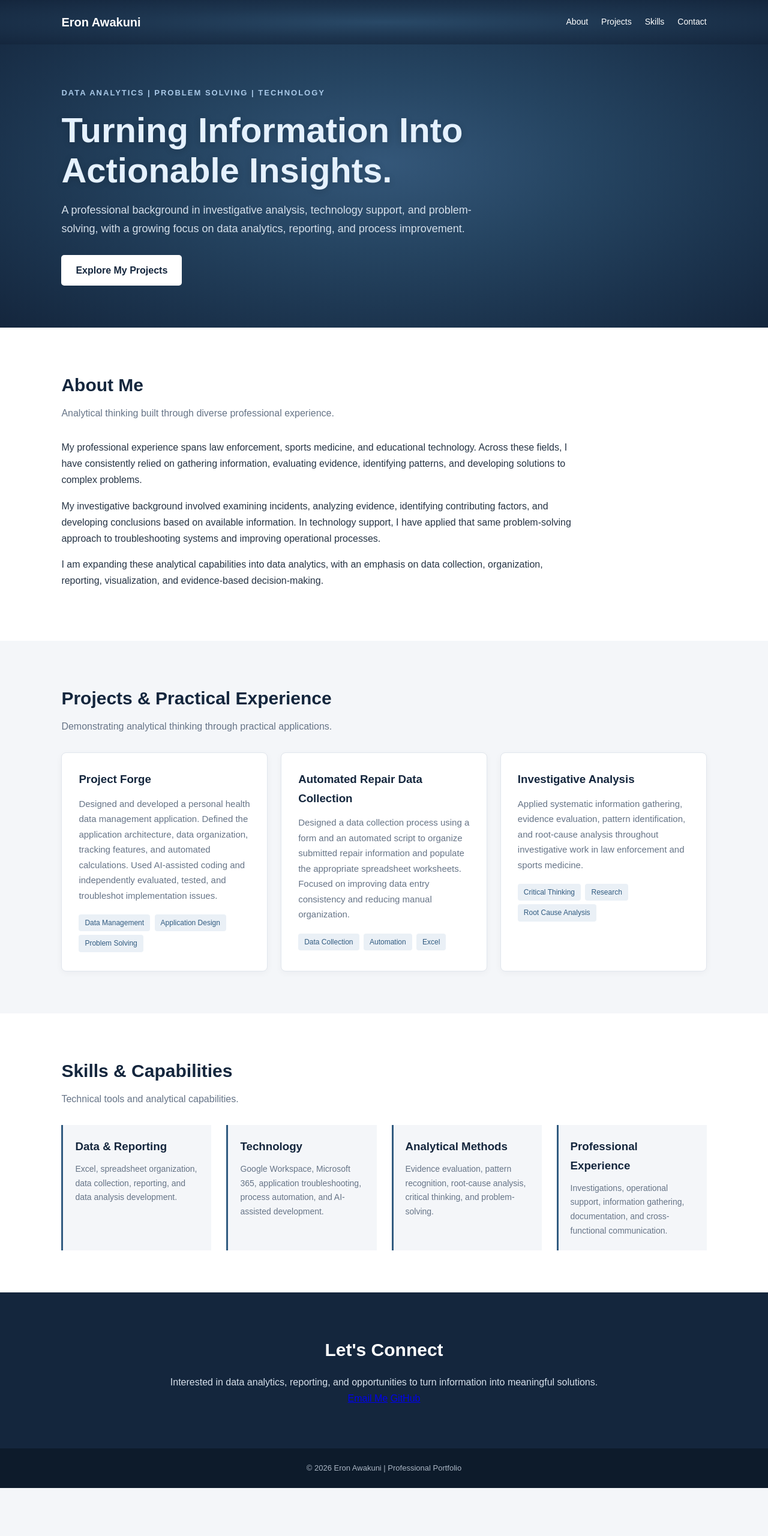
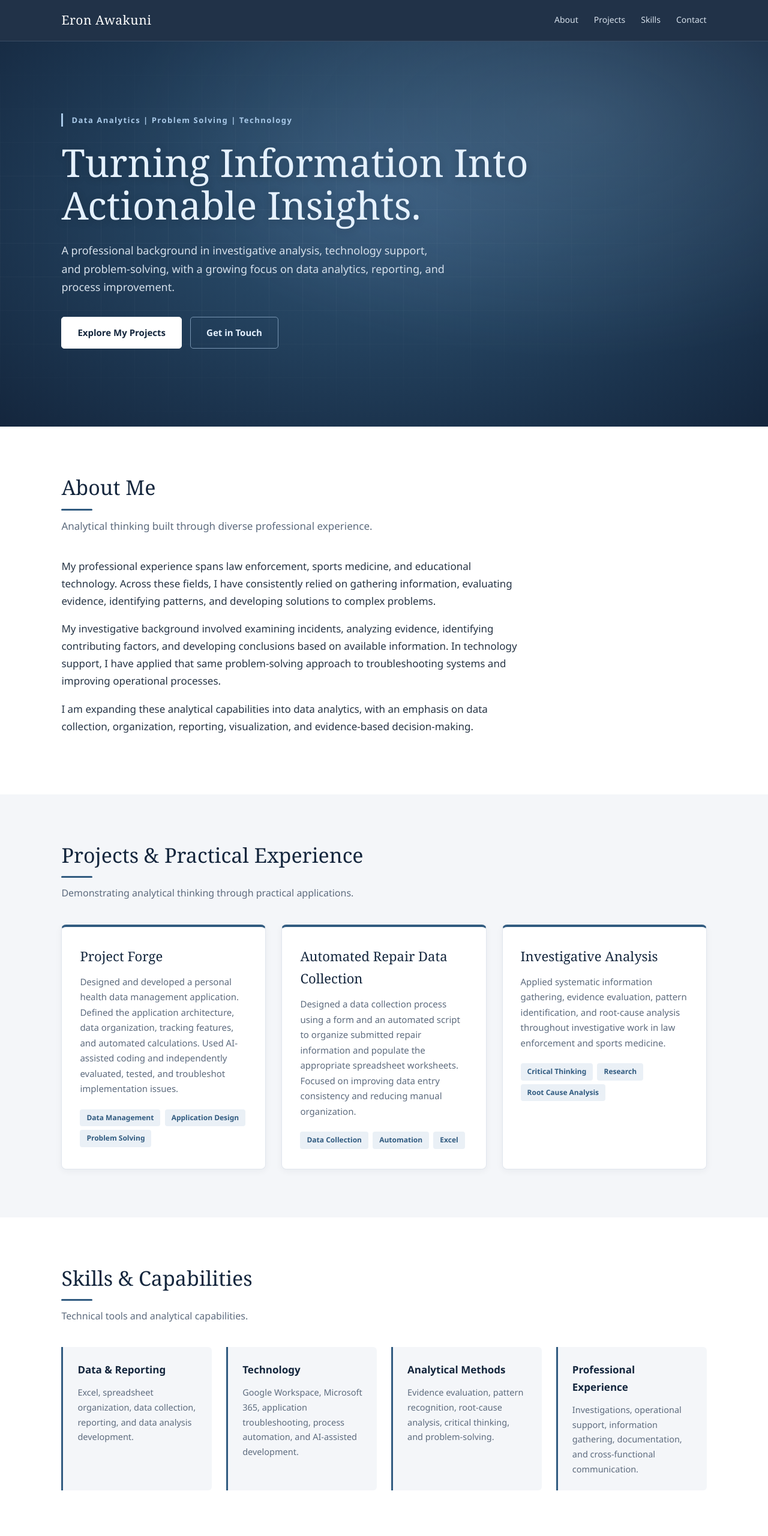
Before and after one commit to EronAwakuni/EronAwakuni.github.io, a plain HTML site: page index.html in a window 1280 px wide. Shown: the top 2560 px of the page at 60% size. Before the commit the page ends 2480 px from the top, so only its background shows below. Drawn offline with Linux system fonts and the light colour scheme.

Commit message:
Claude assistance-aesthetics and email link improved

```diff
--- a/index.html
+++ b/index.html
@@ -1,19 +1,25 @@
-
 <!DOCTYPE html>
 <html lang="en">
 <head>
 <meta charset="UTF-8">
 <meta name="viewport" content="width=device-width, initial-scale=1.0">
 <title>Eron Awakuni | Data Analytics Portfolio</title>
+<meta name="description" content="Data analytics portfolio of Eron Awakuni: investigative analysis, technology support, reporting, and process improvement.">
 
 <style>
 :root {
     --navy: #14263d;
+    --navy-deep: #0d1b2b;
     --blue: #315b80;
+    --sky: #a9c9e8;
+    --ice: #e5f1ff;
     --light: #f4f6f9;
     --white: #ffffff;
     --text: #263445;
-    --muted: #667487;
+    --muted: #5d6b7e;
+    --line: #e1e6ed;
+    --serif: Georgia, "Times New Roman", serif;
+    --sans: "Segoe UI", system-ui, -apple-system, Arial, sans-serif;
 }
 
 * {
@@ -27,140 +33,234 @@ html {
 }
 
 body {
-    font-family: Arial, sans-serif;
+    font-family: var(--sans);
     background: var(--light);
     color: var(--text);
     line-height: 1.7;
 }
 
+a:focus-visible,
+button:focus-visible {
+    outline: 3px solid var(--sky);
+    outline-offset: 3px;
+}
+
+/* ---------- Header ---------- */
 header {
-    background: radial-gradient(
-    ellipse at 50% 50%,
-    #294967 0%,
-    #1d354f 48%,
-    #14263d 100%
-);
+    position: sticky;
+    top: 0;
+    z-index: 100;
+    background: rgba(20, 38, 61, 0.94);
+    backdrop-filter: blur(8px);
+    -webkit-backdrop-filter: blur(8px);
     color: white;
-    padding: 20px 8%;
+    padding: 16px 8%;
     display: flex;
     justify-content: space-between;
     align-items: center;
     flex-wrap: wrap;
-    gap: 15px;
+    gap: 12px;
+    border-bottom: 1px solid rgba(169, 201, 232, 0.18);
 }
 
 header h2 {
-    font-size: 20px;
+    font-family: var(--serif);
+    font-size: 21px;
+    font-weight: normal;
+    letter-spacing: 0.5px;
 }
 
 nav {
     display: flex;
-    gap: 22px;
+    gap: 26px;
     flex-wrap: wrap;
 }
 
 nav a {
-    color: white;
+    color: #d6e0eb;
     text-decoration: none;
     font-size: 14px;
+    padding: 4px 0;
+    border-bottom: 2px solid transparent;
+    transition: color 0.2s ease, border-color 0.2s ease;
 }
 
 nav a:hover {
-    color: #a9c9e8;
+    color: white;
+    border-bottom-color: var(--sky);
 }
 
+/* ---------- Hero ---------- */
 .hero {
-   background: radial-gradient(
-    ellipse at 50% 42%,
-    #345779 0%,
-    #254461 38%,
-    #1b334d 72%,
-    #14263d 100%
-);
+    position: relative;
+    overflow: hidden;
+    padding: 120px 8% 130px;
+    color: white;
+    background:
+        radial-gradient(ellipse at 75% 20%, rgba(169, 201, 232, 0.16) 0%, transparent 55%),
+        radial-gradient(ellipse at 50% 42%, #345779 0%, #254461 38%, #1b334d 72%, #14263d 100%);
+}
+
+/* subtle grid texture */
+.hero::before {
+    content: "";
+    position: absolute;
+    inset: 0;
+    background-image:
+        linear-gradient(rgba(255, 255, 255, 0.045) 1px, transparent 1px),
+        linear-gradient(90deg, rgba(255, 255, 255, 0.045) 1px, transparent 1px);
+    background-size: 56px 56px;
+    -webkit-mask-image: radial-gradient(ellipse at 30% 50%, black 10%, transparent 75%);
+    mask-image: radial-gradient(ellipse at 30% 50%, black 10%, transparent 75%);
+    pointer-events: none;
 }
 
 .hero-content {
+    position: relative;
     max-width: 850px;
 }
 
 .hero .eyebrow {
-    color: #a9c9e8;
-    text-transform: uppercase;
-    letter-spacing: 2px;
+    color: var(--sky);
+    letter-spacing: 1.5px;
     font-size: 13px;
     font-weight: bold;
+    padding-left: 14px;
+    border-left: 3px solid var(--sky);
 }
 
 .hero h1 {
-    font-size: clamp(36px, 6vw, 58px);
-    line-height: 1.15;
-    margin: 18px 0;
-    color: #e5f1ff;
-    text-shadow: 0 2px 12px rgba(0, 0, 0, 0.18);
+    font-family: var(--serif);
+    font-weight: normal;
+    font-size: clamp(38px, 6vw, 64px);
+    line-height: 1.12;
+    margin: 24px 0;
+    color: var(--ice);
+    text-shadow: 0 2px 14px rgba(0, 0, 0, 0.2);
 }
 
 .hero p {
-    max-width: 700px;
+    max-width: 640px;
     color: #d6e0eb;
     font-size: 18px;
 }
 
-.hero-button {
+.hero-actions {
+    display: flex;
+    flex-wrap: wrap;
+    gap: 14px;
+    margin-top: 34px;
+}
+
+.btn {
     display: inline-block;
-    margin-top: 28px;
-    padding: 12px 24px;
-    background: white;
-    color: var(--navy);
+    padding: 13px 26px;
     border-radius: 5px;
     text-decoration: none;
     font-weight: bold;
+    font-size: 15px;
+    font-family: inherit;
+    cursor: pointer;
+    transition: transform 0.2s ease, background 0.2s ease, border-color 0.2s ease, box-shadow 0.2s ease;
 }
 
+.btn-primary {
+    background: white;
+    color: var(--navy);
+    border: 1px solid white;
+}
+
+.btn-primary:hover {
+    background: var(--ice);
+    transform: translateY(-2px);
+    box-shadow: 0 8px 20px rgba(0, 0, 0, 0.22);
+}
+
+.btn-outline {
+    background: transparent;
+    color: var(--ice);
+    border: 1px solid #7895b2;
+}
+
+.btn-outline:hover {
+    background: rgba(255, 255, 255, 0.08);
+    border-color: var(--ice);
+    transform: translateY(-2px);
+}
+
+/* ---------- Sections ---------- */
 section {
-    padding: 70px 8%;
+    padding: 80px 8%;
+    scroll-margin-top: 60px;
 }
 
 .section-heading {
-    margin-bottom: 30px;
+    margin-bottom: 38px;
 }
 
 .section-heading h2 {
-    font-size: 30px;
+    font-family: var(--serif);
+    font-weight: normal;
+    font-size: 34px;
     color: var(--navy);
+    line-height: 1.25;
+}
+
+.section-heading h2::after {
+    content: "";
+    display: block;
+    width: 52px;
+    height: 3px;
+    background: var(--blue);
+    margin-top: 14px;
+    border-radius: 2px;
 }
 
 .section-heading p {
     color: var(--muted);
-    margin-top: 8px;
+    margin-top: 12px;
 }
 
+/* ---------- About ---------- */
 .about {
     background: white;
 }
 
 .about-content {
-    max-width: 850px;
+    max-width: 760px;
 }
 
 .about-content p {
-    margin-bottom: 16px;
+    margin-bottom: 18px;
+    font-size: 17px;
 }
 
+/* ---------- Projects ---------- */
 .project-grid {
     display: grid;
-    grid-template-columns: repeat(auto-fit, minmax(260px, 1fr));
-    gap: 22px;
+    grid-template-columns: repeat(auto-fit, minmax(280px, 1fr));
+    gap: 26px;
 }
 
 .project-card {
     background: white;
-    padding: 28px;
+    padding: 30px;
     border-radius: 8px;
-    border: 1px solid #e1e6ed;
-    box-shadow: 0 3px 12px rgba(20,38,61,0.04);
+    border: 1px solid var(--line);
+    border-top: 4px solid var(--blue);
+    box-shadow: 0 3px 12px rgba(20, 38, 61, 0.05);
+    transition: transform 0.25s ease, box-shadow 0.25s ease;
+}
+
+.project-card:hover {
+    transform: translateY(-4px);
+    box-shadow: 0 14px 30px rgba(20, 38, 61, 0.12);
 }
 
 .project-card h3 {
+    font-family: var(--serif);
+    font-weight: normal;
+    font-size: 22px;
     color: var(--navy);
     margin-bottom: 12px;
 }
@@ -168,121 +268,143 @@ section {
 .project-card p {
     color: var(--muted);
     font-size: 15px;
-    margin-bottom: 16px;
+    margin-bottom: 18px;
 }
 
 .project-tag {
     display: inline-block;
     background: #eaf0f6;
     color: var(--blue);
-    padding: 4px 10px;
+    padding: 4px 11px;
     border-radius: 4px;
     font-size: 12px;
+    font-weight: 600;
     margin: 3px 3px 3px 0;
 }
 
+/* ---------- Skills ---------- */
 .skills {
     background: white;
 }
 
 .skill-grid {
     display: grid;
-    grid-template-columns: repeat(auto-fit, minmax(210px, 1fr));
-    gap: 25px;
+    grid-template-columns: repeat(auto-fit, minmax(230px, 1fr));
+    gap: 24px;
 }
 
 .skill-group {
-    padding: 20px;
+    padding: 24px;
     border-left: 3px solid var(--blue);
     background: var(--light);
+    border-radius: 0 6px 6px 0;
 }
 
 .skill-group h3 {
     color: var(--navy);
     margin-bottom: 10px;
+    font-size: 17px;
 }
 
 .skill-group p {
     color: var(--muted);
-    font-size: 14px;
+    font-size: 14.5px;
 }
 
+/* ---------- Contact ---------- */
 .contact {
-    background: var(--navy);
+    background:
+        radial-gradient(ellipse at 50% 0%, #254461 0%, transparent 65%),
+        var(--navy);
     color: white;
     text-align: center;
+    padding: 90px 8%;
 }
 
 .contact h2 {
-    font-size: 30px;
-    margin-bottom: 15px;
+    font-family: var(--serif);
+    font-weight: normal;
+    font-size: 36px;
+    margin-bottom: 16px;
 }
 
-.contact p {
+.contact > p {
     color: #d6e0eb;
+    max-width: 560px;
+    margin: 0 auto;
 }
 
-.contact {
-    background: var(--navy);
-    color: white;
-    text-align: center;
+.email-display {
+    display: inline-block;
+    margin-top: 30px;
+    padding: 12px 22px;
+    background: rgba(255, 255, 255, 0.07);
+    border: 1px solid rgba(169, 201, 232, 0.35);
+    border-radius: 6px;
+    color: var(--ice);
+    font-size: 17px;
+    letter-spacing: 0.3px;
+    user-select: all;
+    -webkit-user-select: all;
+    word-break: break-all;
 }
 
-.contact h2 {
-    font-size: 30px;
-    margin-bottom: 15px;
-}
-
-.contact p {
-    color: #d6e0eb;
-}
-
-/* NEW CONTACT LINKS STYLING */
 .contact-links {
     display: flex;
     justify-content: center;
     flex-wrap: wrap;
-    gap: 18px;
-    margin-top: 28px;
+    gap: 14px;
+    margin-top: 24px;
 }
 
-.contact-links a {
-    color: #e5f1ff;
-    text-decoration: none;
-    border: 1px solid #7895b2;
-    padding: 10px 22px;
-    border-radius: 5px;
-    transition: 0.2s ease;
+.copy-status {
+    min-height: 24px;
+    margin-top: 14px;
+    font-size: 14px;
+    color: var(--sky);
 }
 
-.contact-links a:hover {
-    background: #345779;
-    border-color: #e5f1ff;
-}
-
+/* ---------- Footer ---------- */
 footer {
-    background: #0d1b2b;
+    background: var(--navy-deep);
     color: #aab6c4;
     text-align: center;
-    padding: 22px;
+    padding: 24px;
     font-size: 13px;
 }
 
+/* ---------- Responsive ---------- */
 @media (max-width: 600px) {
     header {
-        padding: 18px 6%;
+        padding: 14px 6%;
+        justify-content: center;
     }
 
     nav {
-        gap: 14px;
+        gap: 18px;
+        justify-content: center;
     }
 
     .hero {
-        padding: 65px 6%;
+        padding: 80px 6% 90px;
     }
 
     section {
-        padding: 55px 6%;
+        padding: 60px 6%;
+    }
+
+    .hero p {
+        font-size: 17px;
+    }
+}
+
+@media (prefers-reduced-motion: reduce) {
+    html {
+        scroll-behavior: auto;
+    }
+
+    * {
+        transition: none !important;
     }
 }
 </style>
@@ -314,7 +436,10 @@ footer {
             focus on data analytics, reporting, and process improvement.
         </p>
 
-        <a class="hero-button" href="#projects">Explore My Projects</a>
+        <div class="hero-actions">
+            <a class="btn btn-primary" href="#projects">Explore My Projects</a>
+            <a class="btn btn-outline" href="#contact">Get in Touch</a>
+        </div>
     </div>
 </section>
 
@@ -353,7 +478,7 @@ footer {
 
 <section id="projects">
     <div class="section-heading">
-        <h2>Projects & Practical Experience</h2>
+        <h2>Projects &amp; Practical Experience</h2>
         <p>Demonstrating analytical thinking through practical applications.</p>
     </div>
 
@@ -407,14 +532,14 @@ footer {
 
 <section class="skills" id="skills">
     <div class="section-heading">
-        <h2>Skills & Capabilities</h2>
+        <h2>Skills &amp; Capabilities</h2>
         <p>Technical tools and analytical capabilities.</p>
     </div>
 
     <div class="skill-grid">
 
         <div class="skill-group">
-            <h3>Data & Reporting</h3>
+            <h3>Data &amp; Reporting</h3>
             <p>
                 Excel, spreadsheet organization,
                 data collection, reporting,
@@ -459,20 +584,65 @@ footer {
         and opportunities to turn information
         into meaningful solutions.
     </p>
-    <div class="Contact-Links">
-        <a href="mailto:eron.awakuni@Gmail.com">Email Me</a>
 
-        <a href="https://github.com/EronAwakuni" target="_blank">
-            GitHub
-        </a>
+    <!-- The address is shown as plain text so it can always be copied -->
+    <div class="email-display" id="email-text">eron.awakuni@gmail.com</div>
+
+    <div class="contact-links">
+        <a class="btn btn-primary" href="mailto:eron.awakuni@gmail.com?subject=Portfolio%20Inquiry">Email Me</a>
+        <button class="btn btn-outline" type="button" id="copy-email">Copy Email</button>
+        <a class="btn btn-outline" href="https://github.com/EronAwakuni" target="_blank" rel="noopener noreferrer">GitHub</a>
     </div>
+
+    <div class="copy-status" id="copy-status" role="status" aria-live="polite"></div>
 </section>
 
 </main>
 
 <footer>
-    <p>© 2026 Eron Awakuni | Professional Portfolio</p>
+    <p>&copy; 2026 Eron Awakuni | Professional Portfolio</p>
 </footer>
+
+<script>
+(function () {
+    var email = "eron.awakuni@gmail.com";
+    var button = document.getElementById("copy-email");
+    var status = document.getElementById("copy-status");
+    var emailBox = document.getElementById("email-text");
+
+    function showStatus(message) {
+        status.textContent = message;
+        setTimeout(function () { status.textContent = ""; }, 3500);
+    }
+
+    function fallbackCopy() {
+        // Select the visible address so the visitor can press Ctrl+C / Cmd+C
+        var range = document.createRange();
+        range.selectNodeContents(emailBox);
+        var selection = window.getSelection();
+        selection.removeAllRanges();
+        selection.addRange(range);
+        try {
+            if (document.execCommand("copy")) {
+                showStatus("Email address copied.");
+                return;
+            }
+        } catch (e) {}
+        showStatus("Address selected. Press Ctrl+C (or Cmd+C) to copy.");
+    }
+
+    button.addEventListener("click", function () {
+        if (navigator.clipboard && window.isSecureContext) {
+            navigator.clipboard.writeText(email).then(
+                function () { showStatus("Email address copied."); },
+                fallbackCopy
+            );
+        } else {
+            fallbackCopy();
+        }
+    });
+})();
+</script>
 
 </body>
 </html>
```
